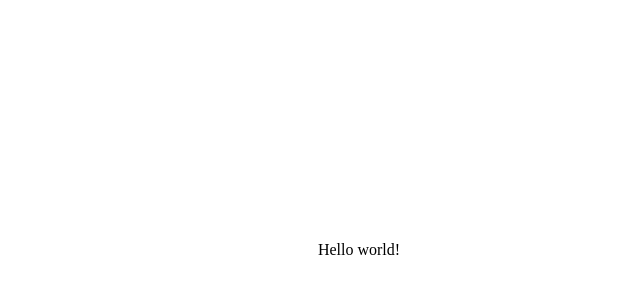
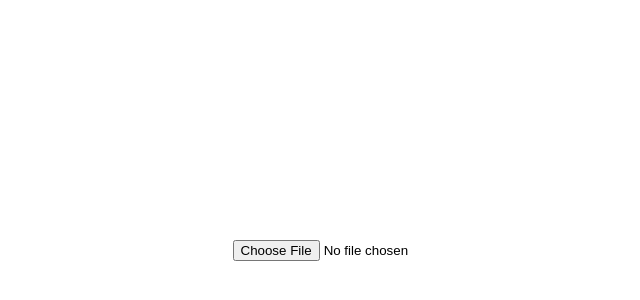
Before and after one commit to Hartaithan/image-aware-background, a Vue app: page / in a window 1280 px wide. Shown: the part 150-450 px from the top of the page, without its empty margins (281-921 px from the left). Built offline with nearby package versions, Linux system fonts and the light colour scheme.

Commit message:
get url from file

```diff
--- a/src/App.vue
+++ b/src/App.vue
@@ -1,8 +1,22 @@
 <script setup lang="ts">
+import { ref } from 'vue';
+
+const file = ref<File | null>(null);
+const imgSrc = ref<string | undefined>(undefined)
+
+const onFileChanged = ($event: Event) => {
+  const target = $event.target as HTMLInputElement;
+  if (target && target.files) {
+    const image = target.files[0]
+    file.value = image;
+    imgSrc.value = URL.createObjectURL(image)
+  }
+}
 </script>
 
 <template>
-  Hello world!
+  <input type="file" @change="onFileChanged($event)" accept="image/*" />
+  <img :src="imgSrc" />
 </template>
 
 <style scoped>
```
